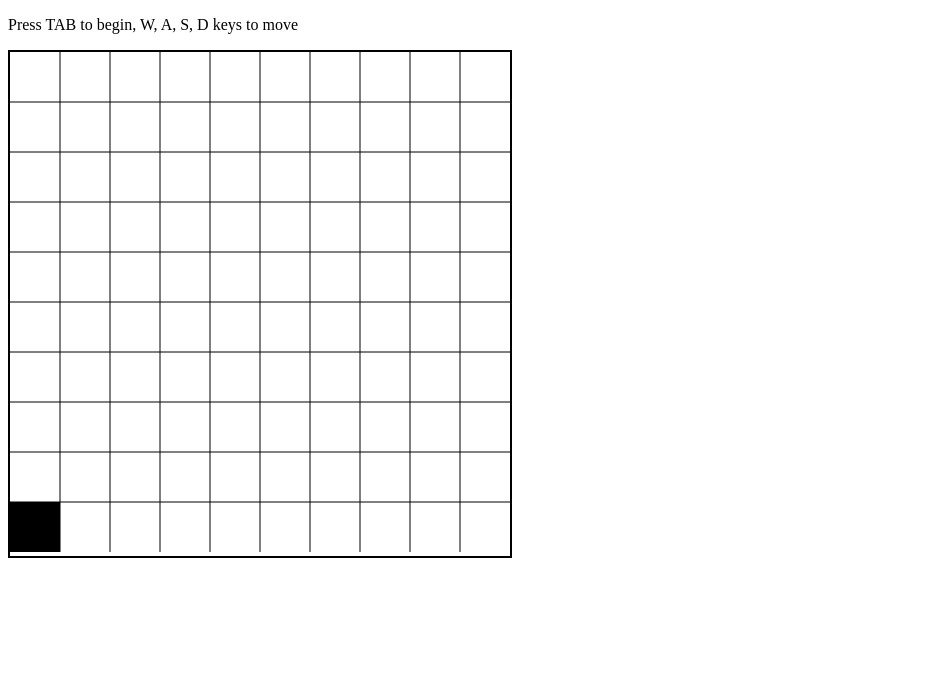
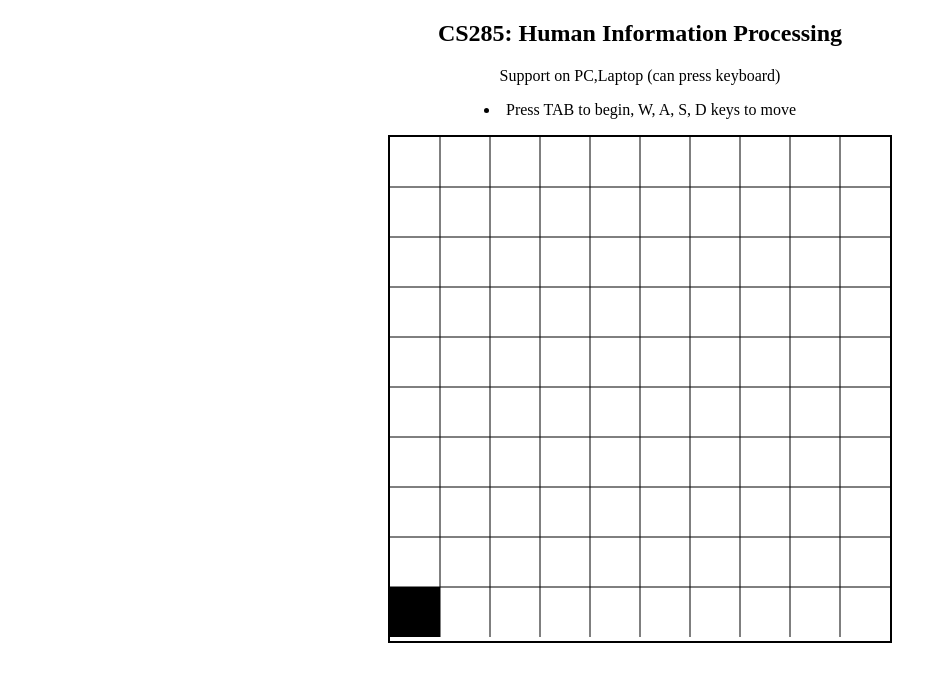
Before and after one commit to soycoder/hip-map-project, a plain HTML site: page index.html in a window 1280 px wide. Shown: the whole page, without its empty margins (0-947 px from the left). Drawn offline with Linux system fonts and the light colour scheme.

Commit message:
Update index.html

```diff
--- a/index.html
+++ b/index.html
@@ -1,18 +1,22 @@
 <!DOCTYPE html>
 <html>
   <head>
-    <title>HIP testing: Project</title>
+    <title>HIP : Project testing</title>
   </head>
 
   <body>
+    <center>
       <header>
-      <p>Press TAB to begin, W, A, S, D keys to move</p>
+        <h2>CS285: Human Information Processing</h2>
+        <p>Support on PC,Laptop (can press keyboard)</p>
+        <p><li>Press TAB to begin, W, A, S, D keys to move</p>
       </header>
       <section style="border-style: solid; border-width: 2px; width: 500px;">
         <canvas width="500" height="500" id="canvas_1" tabindex="0">
           Canvas tag not supported
         </canvas>
       </section>
+    </center>
     <script src="assets/js/canvas.js"></script>
   </body>
 </html>
```
Lines whose indentation alone changed are shown as unchanged.
